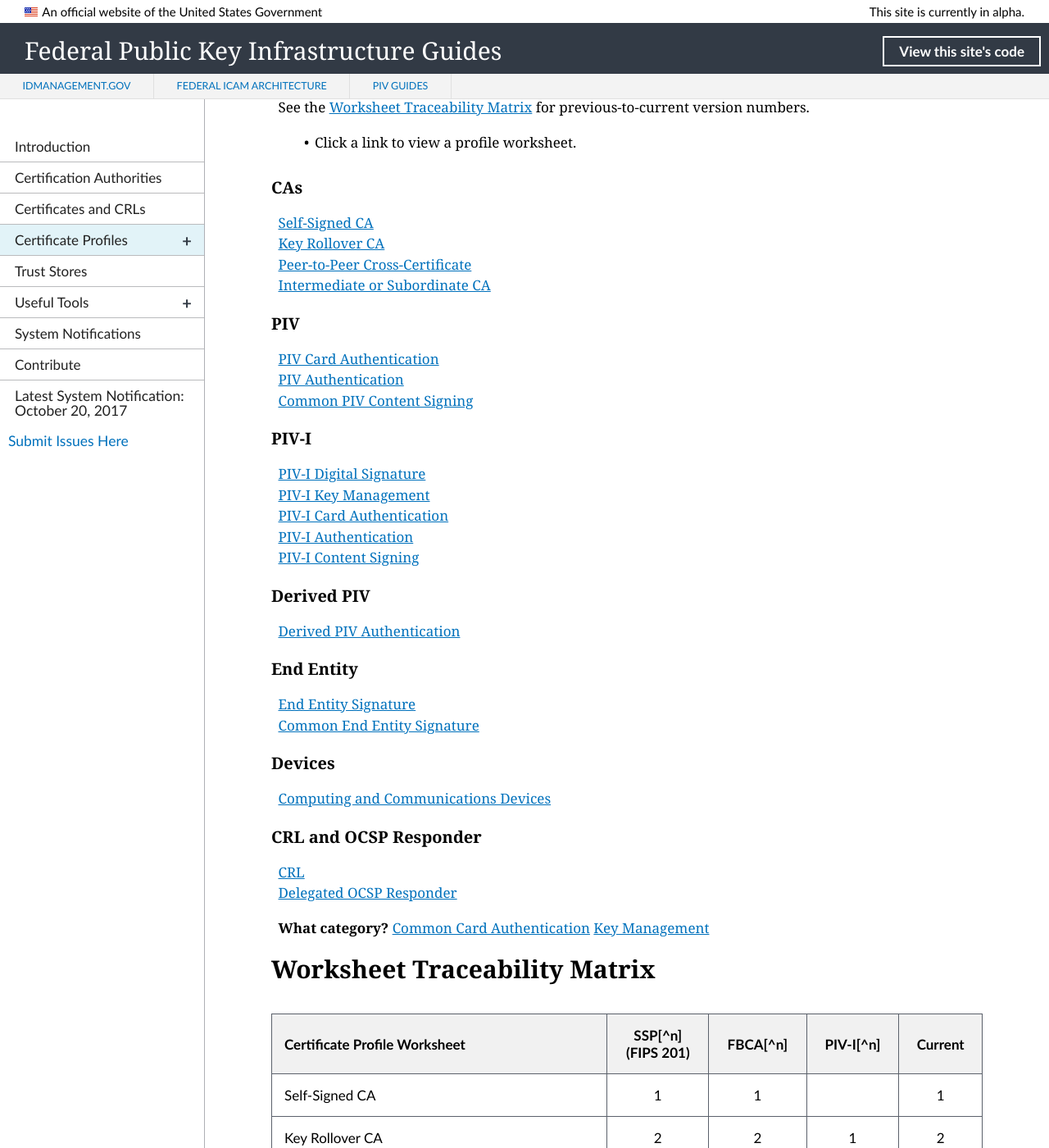
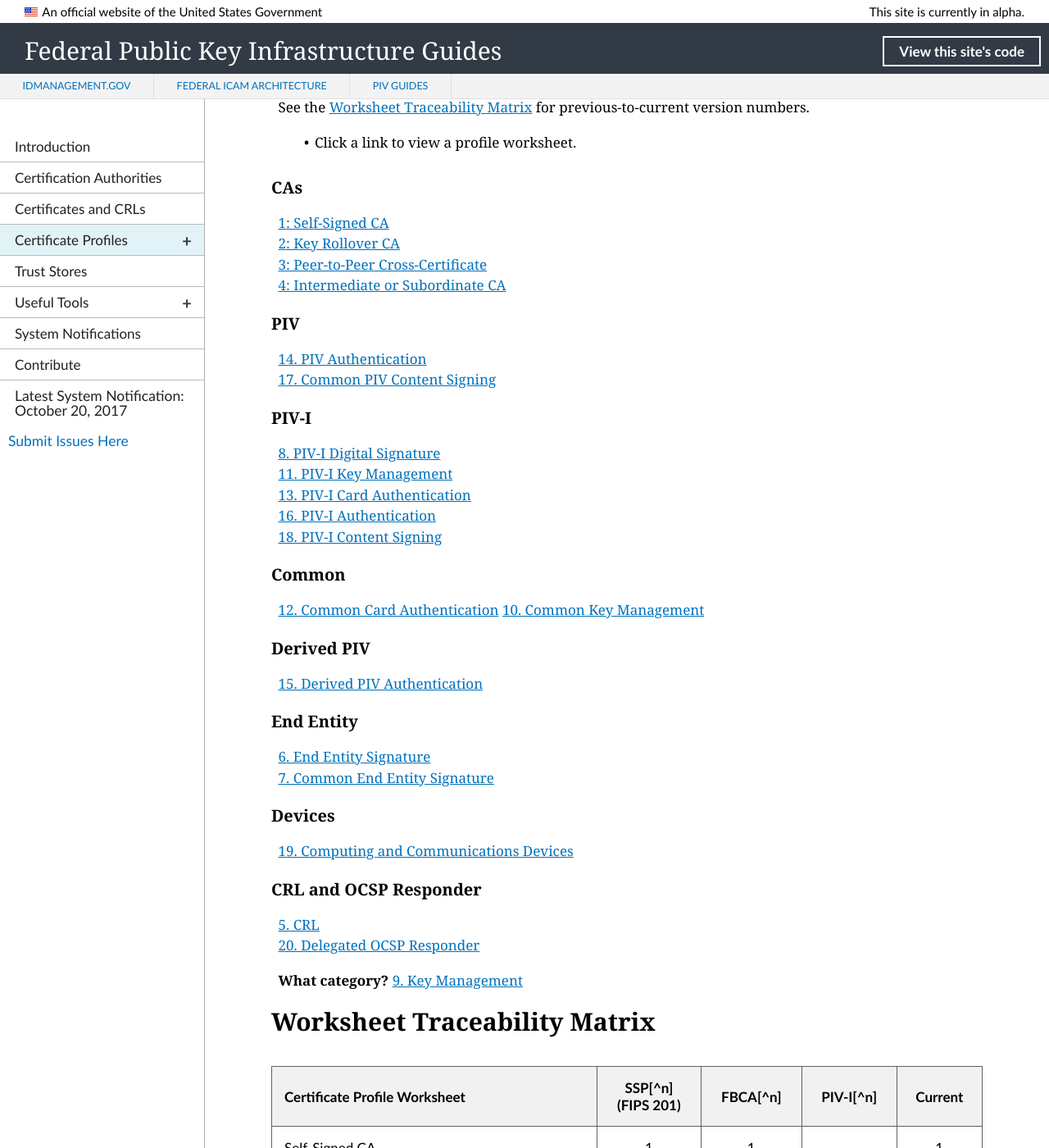
Before and after one commit to GSA/fpki-guides, a Jekyll site: the page built from pages/fpki_certificate_profiles.md, in a window 1280 px wide and 1400 px high, scrolled down 563 px. Shown: the whole window at 82% size. Built offline with Jekyll 4.4.1, drawn with Linux system fonts in a browser that asks for light colours; nearby versions of some CDN libraries; library files that are not in the unit come from our copies; some of the changed text lies outside the part shown.

Commit message:
Update fpki_certificate_profiles.md
Update profile names, categories

```diff
--- a/pages/fpki_certificate_profiles.md
+++ b/pages/fpki_certificate_profiles.md
@@ -19,46 +19,49 @@
 
 ### CAs
 
-[Self-Signed CA]({{ site.baseurl }}/profiles/selfsignedca/)<BR>
-[Key Rollover CA]({{ site.baseurl }}/profiles/keyrolloverca/)<BR>
-[Peer-to-Peer Cross-Certificate]({{ site.baseurl }}/profiles/p2pcrosscert/)<BR>
-[Intermediate or Subordinate CA]({{ site.baseurl }}/profiles/intorsubca/)<BR>
+[1: Self-Signed CA]({{ site.baseurl }}/profiles/selfsignedca/)<BR>
+[2: Key Rollover CA]({{ site.baseurl }}/profiles/keyrolloverca/)<BR>
+[3: Peer-to-Peer Cross-Certificate]({{ site.baseurl }}/profiles/p2pcrosscert/)<BR>
+[4: Intermediate or Subordinate CA]({{ site.baseurl }}/profiles/intorsubca/)<BR>
 
 ### PIV
 
-[PIV Card Authentication]({{ site.baseurl }}/profiles/pivcardauth/)<BR>
-[PIV Authentication]({{ site.baseurl }}/profiles/pivauth/)<BR>
-[Common PIV Content Signing]({{ site.baseurl }}/profiles/commonpivcontentsign/)<BR>
+[14. PIV Authentication]({{ site.baseurl }}/profiles/pivauth/)<BR>
+[17. Common PIV Content Signing]({{ site.baseurl }}/profiles/commonpivcontentsign/)<BR>
 
 ### PIV-I
 
-[PIV-I Digital Signature]({{ site.baseurl }}/profiles/pividigsign/)<BR>
-[PIV-I Key Management]({{ site.baseurl }}/profiles/pivikeymgmt/)<BR>
-[PIV-I Card Authentication]({{ site.baseurl }}/profiles/pivicardauth/)<BR>
-[PIV-I Authentication]({{ site.baseurl }}/profiles/piviauth/)<BR>
-[PIV-I Content Signing]({{ site.baseurl }}/profiles/pivicontentsign/)<BR>
+[8. PIV-I Digital Signature]({{ site.baseurl }}/profiles/pividigsign/)<BR>
+[11. PIV-I Key Management]({{ site.baseurl }}/profiles/pivikeymgmt/)<BR>
+[13. PIV-I Card Authentication]({{ site.baseurl }}/profiles/pivicardauth/)<BR>
+[16. PIV-I Authentication]({{ site.baseurl }}/profiles/piviauth/)<BR>
+[18. PIV-I Content Signing]({{ site.baseurl }}/profiles/pivicontentsign/)<BR>
+
+### Common
+
+[12. Common Card Authentication]({{ site.baseurl }}/profiles/commoncardauth/)
+[10. Common Key Management]({{ site.baseurl }}/profiles/commonkeymgmt/)
 
 ### Derived PIV
 
-[Derived PIV Authentication]({{ site.baseurl }}/profiles/derivedpivauth/)
+[15. Derived PIV Authentication]({{ site.baseurl }}/profiles/derivedpivauth/)
 
 ### End Entity
 
-[End Entity Signature]({{ site.baseurl }}/profiles/endentitysign/)<BR>
-[Common End Entity Signature]({{ site.baseurl }}/profiles/commonendentitysign/)<BR>
+[6. End Entity Signature]({{ site.baseurl }}/profiles/endentitysign/)<BR>
+[7. Common End Entity Signature]({{ site.baseurl }}/profiles/commonendentitysign/)<BR>
 
 ### Devices
 
-[Computing and Communications Devices]({{ site.baseurl }}/profiles/devices/)
+[19. Computing and Communications Devices]({{ site.baseurl }}/profiles/devices/)
 
 ### CRL and OCSP Responder
 
-[CRL]({{ site.baseurl }}/profiles/crl/)<BR>
-[Delegated OCSP Responder]({{ site.baseurl }}/profiles/delegatedocsp/)
+[5. CRL]({{ site.baseurl }}/profiles/crl/)<BR>
+[20. Delegated OCSP Responder]({{ site.baseurl }}/profiles/delegatedocsp/)
 
 **What category?**<!--Email to Wendy on 11-20 for her return from leave-->
-[Common Card Authentication]({{ site.baseurl }}/profiles/commoncardauth/)
-[Key Management]({{ site.baseurl }}/profiles/keymgmt/)
+[9. Key Management]({{ site.baseurl }}/profiles/keymgmt/)
 
 ## Worksheet Traceability Matrix
 
```
Also changed, not shown: other parts of pages/fpki_certificate_profiles.md (+1 -1 lines).
